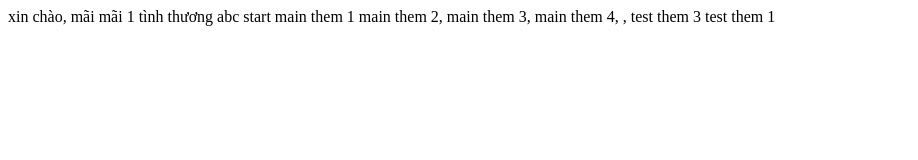
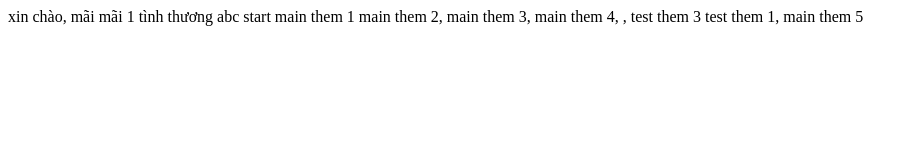
Before and after one commit to gialongchuai/abc, a plain HTML site: page index.html in a window 1280 px wide. Shown: the whole page, without its empty margins (0-918 px from the left). Drawn offline with Linux system fonts and the light colour scheme.

Commit message:
main them 5

```diff
--- a/index.html
+++ b/index.html
@@ -10,6 +10,6 @@
     start
     main them 1
     main them 2, main them 3, main them 4, , test them 3
-    test them 1
+    test them 1, main them 5
 </body>
 </html>
```
